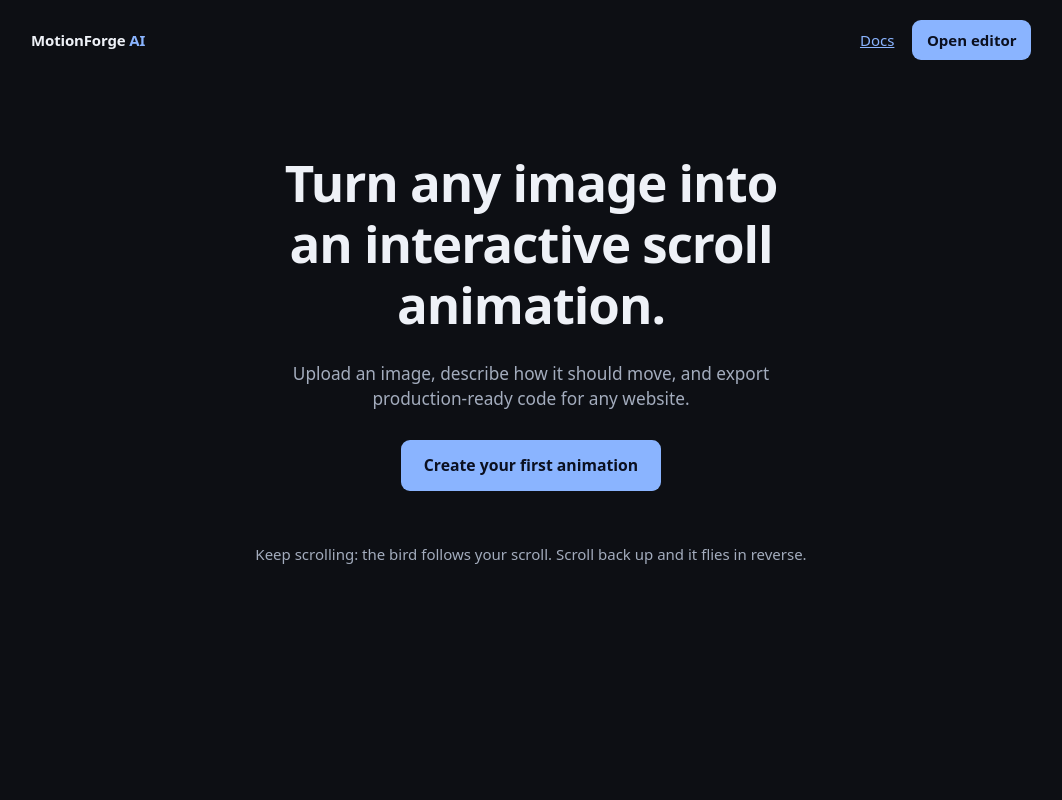
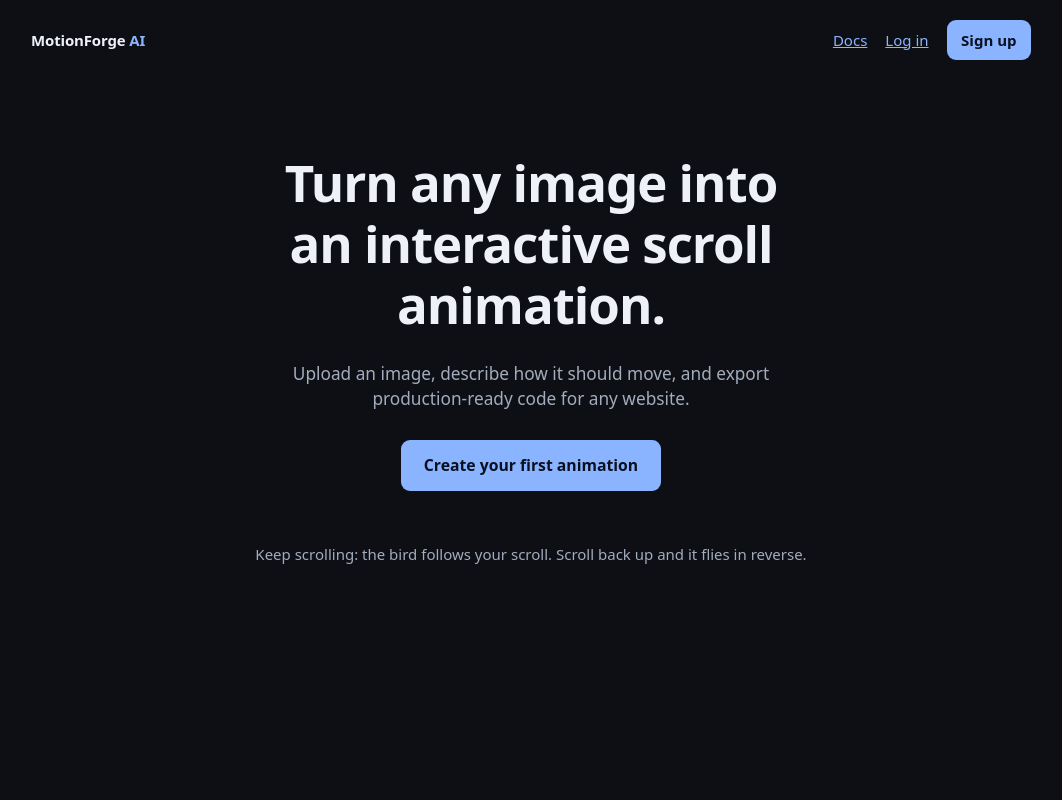
Before and after one commit to dean1234533/motionforge-ai, a React (Vite) app: page / in a window 1280 px wide. Shown: the top 800 px of the page, without its empty margins (109-1171 px from the left). Built offline with nearby package versions, Linux system fonts and the light colour scheme; no server answers.

Commit message:
Update src/pages/Landing.tsx

```diff
--- a/src/pages/Landing.tsx
+++ b/src/pages/Landing.tsx
@@ -2,6 +2,7 @@ import { useEffect, useRef, useState } from 'react';
 import { buildAsset } from '../ai/imagePipeline';
 import { planFromPrompt } from '../ai/localPlanner';
 import { emptyScene, newObject } from '../scene/defaults';
+import { useSession } from '../lib/session';
 import { parseScene } from '../scene/schema';
 
 const DEMO_PROMPT = 'Make this bird flap its wings and fly along a curved path from the bottom-left to the top-right as the user scrolls.';
@@ -65,18 +66,20 @@ const FAQ = [
   ['Do I need to code?', 'No. Upload an image, describe the motion, adjust it visually, and copy the result into your site.'],
   ['Does the export need MotionForge to keep working?', 'No. Exports are plain HTML, CSS and JavaScript with the frames included. They contain no account details or API keys.'],
   ['What does the free mode do?', 'It removes plain backgrounds in your browser and animates with paths, scale, rotation, opacity and a simulated wing flap. Nothing is uploaded anywhere.'],
-  ['When do Fast, Professional and bring-your-own-key arrive?', 'They need a server for accounts, encrypted keys and a job queue. The provider-adapter layer is already in place for them; the server is the next step.'],
+  ['When do Fast, Professional and bring-your-own-key arrive?', 'They run on the MotionForge server and only appear when the host has set up a provider. The Free mode always works in your browser, with no account.'],
   ['Is it accessible?', 'Exports respect the “reduce motion” setting and show a still frame instead.'],
 ];
 
 export function Landing() {
+  const { user } = useSession();
   return (
     <div className="landing">
       <header className="nav">
         <a className="brand" href="#/">MotionForge <span>AI</span></a>
         <nav aria-label="Main">
           <a href="#/docs">Docs</a>
-          <a className="btn primary" href="#/editor">Open editor</a>
+          {user ? <a href="#/dashboard">Your projects</a> : <a href="#/login">Log in</a>}
+          <a className="btn primary" href={user ? '#/new' : '#/signup'}>{user ? 'New project' : 'Sign up'}</a>
         </nav>
       </header>
 
@@ -126,7 +129,7 @@ export function Landing() {
         <h2 id="compare">Free and professional generation</h2>
         <table>
           <thead>
-            <tr><th scope="col" /><th scope="col">Free (available now)</th><th scope="col">Professional (needs server)</th></tr>
+            <tr><th scope="col" /><th scope="col">Free (available now)</th><th scope="col">Professional (needs provider setup)</th></tr>
           </thead>
           <tbody>
             <tr><th scope="row">Background removal</th><td>Plain backgrounds, in your browser</td><td>AI cut-out of complex scenes</td></tr>
@@ -138,7 +141,7 @@ export function Landing() {
 
       <section className="section" aria-labelledby="pricing">
         <h2 id="pricing">Pricing</h2>
-        <p className="muted">Billing is not live yet. The editor and exports are free to use today.</p>
+        <p className="muted">The editor and exports are free to use. Paid plans appear in your Billing page once the host has turned them on.</p>
         <ul className="cards">
           <li><b>Free</b><span>Basic motion tools, standard export, lower-resolution generations.</span></li>
           <li><b>Creator</b><span>More credits, premium models, higher-resolution export, no watermark. Coming soon.</span></li>
```
